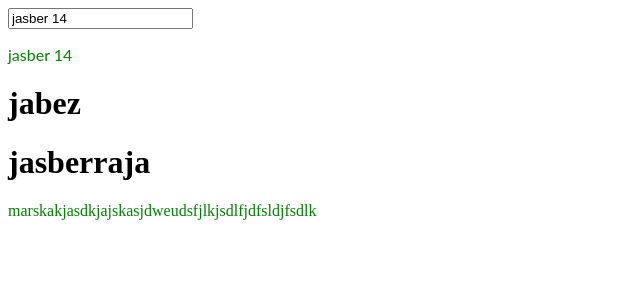
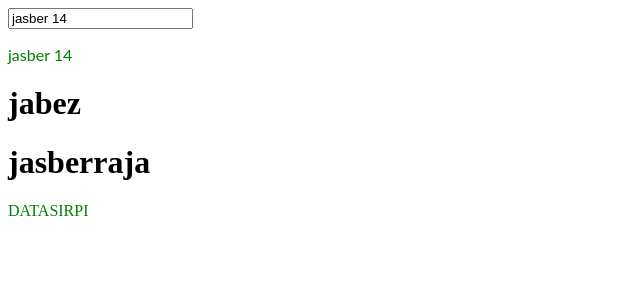
Before and after one commit to Jasberraja/angular-ivy-tsogqm, an Angular app: page / in a window 1280 px wide. Shown: the top 300 px of the page, without its empty margins (0-640 px from the left). Built offline with nearby package versions, Linux system fonts and the light colour scheme.

Commit message:
2 files modified

```diff
--- a/src/app/jass/jass.component.html
+++ b/src/app/jass/jass.component.html
@@ -1,2 +1,2 @@
 <h1>jasberraja</h1>
-<p>marskakjasdkjajskasjdweudsfjlkjsdlfjdfsldjfsdlk</p>
+<p>DATASIRPI</p>
--- a/src/app/jass/jass.component.ts
+++ b/src/app/jass/jass.component.ts
@@ -5,3 +5,4 @@ import { Component } from "@angular/core";
   templateUrl: "./jass.component.html"
 })
 export class JassComponent {}
+// own component by jasber
```
